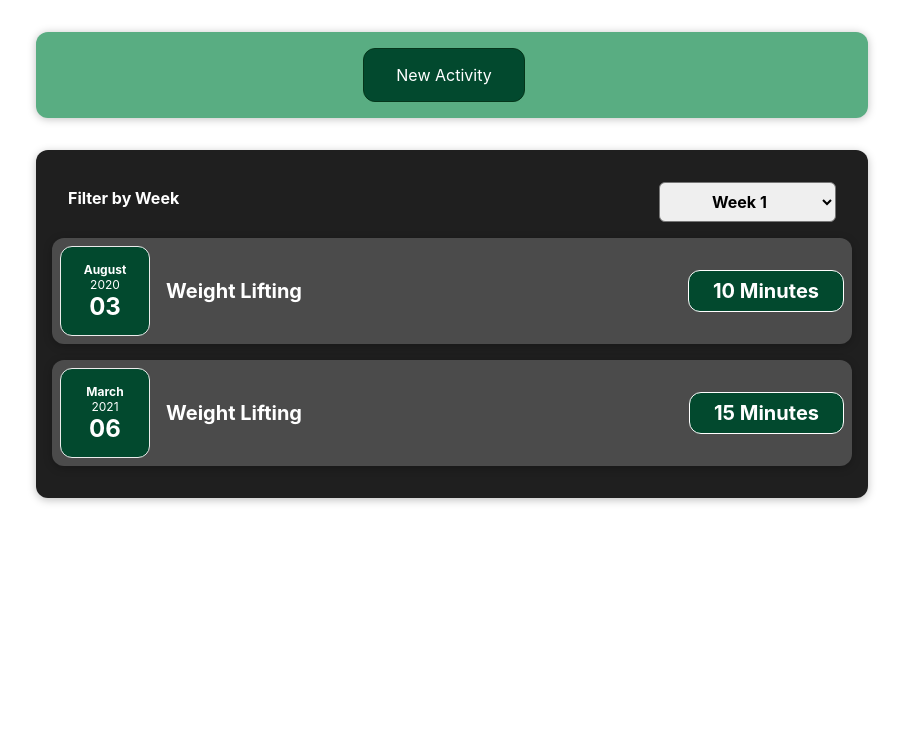
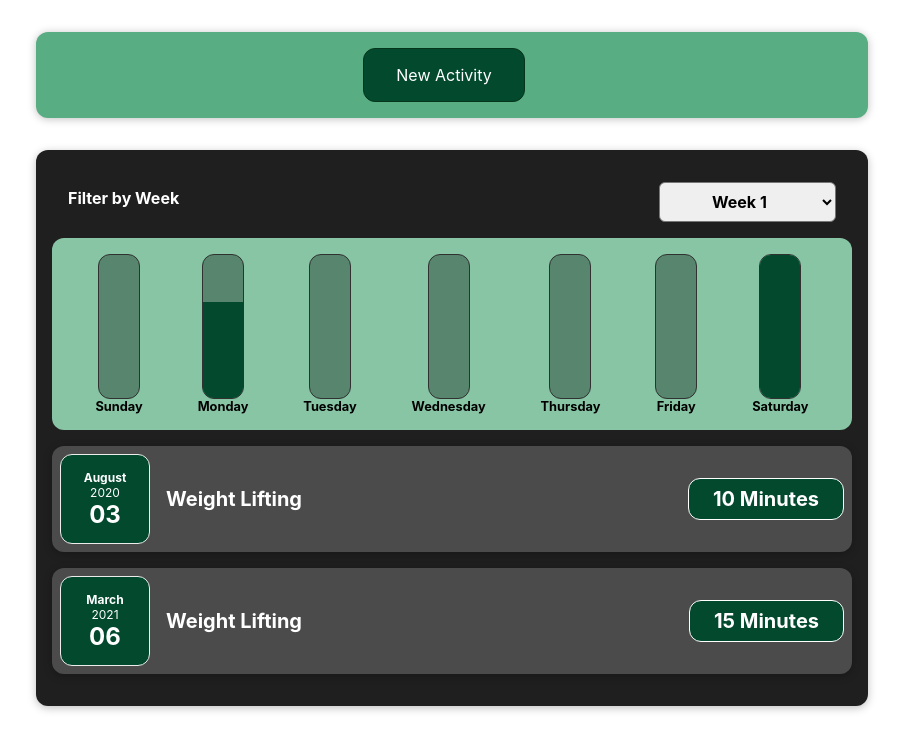
Before and after one commit to Jenil245/Fitness-Tracker, a React (Create React App) app: page / in a window 1280 px wide. Shown: the top 750 px of the page, without its empty margins (188-1091 px from the left). Built offline with nearby package versions, Linux system fonts and the light colour scheme.

Commit message:
Completed the chart functionality with week filter

```diff
--- /dev/null
+++ b/src/components/Activities/ActivitiesChart.js
@@ -0,0 +1,23 @@
+import Chart from "../Chart/Chart"
+
+function ActivitiesChart(props) {
+
+    const chartData = [
+        {label:'Sunday', value:0},
+        {label:'Monday', value:0},
+        {label:'Tuesday', value:0},
+        {label:'Wednesday', value:0},
+        {label:'Thursday', value:0},
+        {label:'Friday', value:0},
+        {label:'Saturday', value:0}
+    ]
+
+    for(const activity of props.activities){
+        const activityDay = activity.date.getDay()
+        chartData[activityDay].value += activity.duration
+    }
+
+    return <Chart data={chartData}/>
+}
+
+export default ActivitiesChart
--- a/src/components/Activities/FitnessActivities.js
+++ b/src/components/Activities/FitnessActivities.js
@@ -1,5 +1,6 @@
 import ActivityList from "./ActivityList";
 import FilterActivities from "./FilterActivities";
+import ActivitiesChart from "./ActivitiesChart";
 import Card from "../UI/Card";
 import { weekOfTheMonth } from "../Utils/getWeekFromDate";
 import { useState } from "react";
@@ -21,6 +22,8 @@ function FitnessActivities(props) {
     <Card className="fitness">
       <FilterActivities selectedWeek={week} onWeekFilter={weekFilterHandler} />
 
+      <ActivitiesChart activities={filteredActivities} />
+
       <ActivityList filteredActivities={filteredActivities} />
     </Card>
   );
--- a/src/components/Chart/Chart.css
+++ b/src/components/Chart/Chart.css
@@ -1,7 +1,7 @@
 .chart {
     padding: 1rem;
     border-radius: 12px;
-    background-color: #f8dfff;
+    background-color: #87c5a5;
     text-align: center;
     display: flex;
     justify-content: space-around;
--- a/src/components/Chart/Chart.js
+++ b/src/components/Chart/Chart.js
@@ -3,10 +3,21 @@ import './Chart.css'
 
 function Chart(props) {
 
+    const dataPoints = props.data.map(item => item.value)
+    const maxDataPoint = Math.max(...dataPoints)
+
     return (
-        <div></div>
+        <div className='chart'>
+            {props.data.map(item => (
+                <ChartBar
+                key = {item.label}
+                value = {item.value}
+                maxValue = {maxDataPoint}
+                label = {item.label}
+                />
+            ))}
+        </div>
     )
-
 }
 
 export default Chart
--- a/src/components/Chart/ChartBar.css
+++ b/src/components/Chart/ChartBar.css
@@ -7,10 +7,10 @@
 
 .chart-bar__inner {
   height: 100%;
-  width: 100%;
+  width: 40px;
   border: 1px solid #313131;
   border-radius: 12px;
-  background-color: #c3b4f3;
+  background-color: #57856d;
   overflow: hidden;
   display: flex;
   flex-direction: column;
@@ -18,13 +18,13 @@
 }
 
 .chart-bar__fill {
-  background-color: #4826b9;
+  background-color: #02492e;
   width: 100%;
   transition: all 0.3s ease-out;
 }
 
 .chart-bar__label {
   font-weight: bold;
-  font-size: 0.5rem;
+  font-size: 0.8rem;
   text-align: center;
 }
--- a/src/components/Chart/ChartBar.js
+++ b/src/components/Chart/ChartBar.js
@@ -1,7 +1,20 @@
-function ChartBar() {
+import './ChartBar.css'
+
+
+function ChartBar(props) {
+    let barHeight = '0%'
+
+    if (props.maxValue > 0) {
+        barHeight = Math.round((props.value / props.maxValue) * 100) + '%'
+    }
 
     return (
-        <div></div>
+        <div className='chart-bar'>
+            <div className='chart-bar__inner'>
+                <div className='chart-bar__fill' style={{height: barHeight}}></div>
+            </div>
+            <div className='chart-bar__label'>{props.label}</div>
+        </div>
     )
 
 }
```
